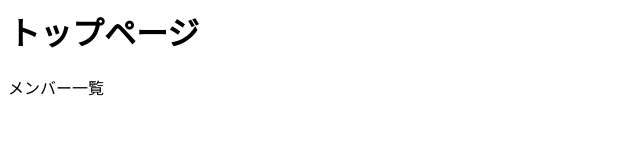
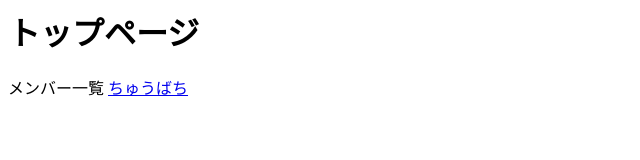
Before and after one commit to K22M2036/team_project, a plain HTML site: page index.html in a window 1280 px wide. Shown: the whole page, without its empty margins (0-640 px from the left). Drawn offline with Linux system fonts and the light colour scheme.

Commit message:
Add link to ychubachi

```diff
--- a/index.html
+++ b/index.html
@@ -1,2 +1,3 @@
 <h1>トップページ</h1>
 メンバー一覧
+<a href="ychubachi.html">ちゅうばち</a>
```
